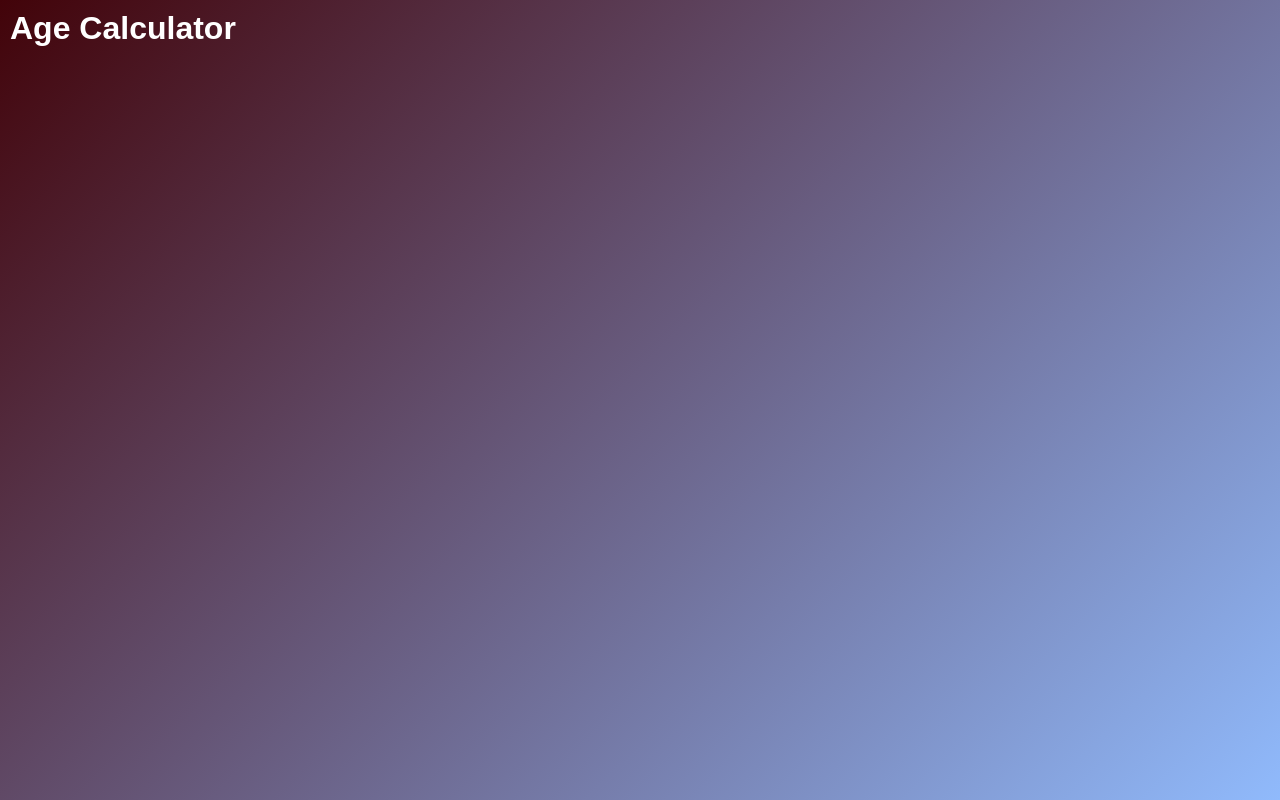
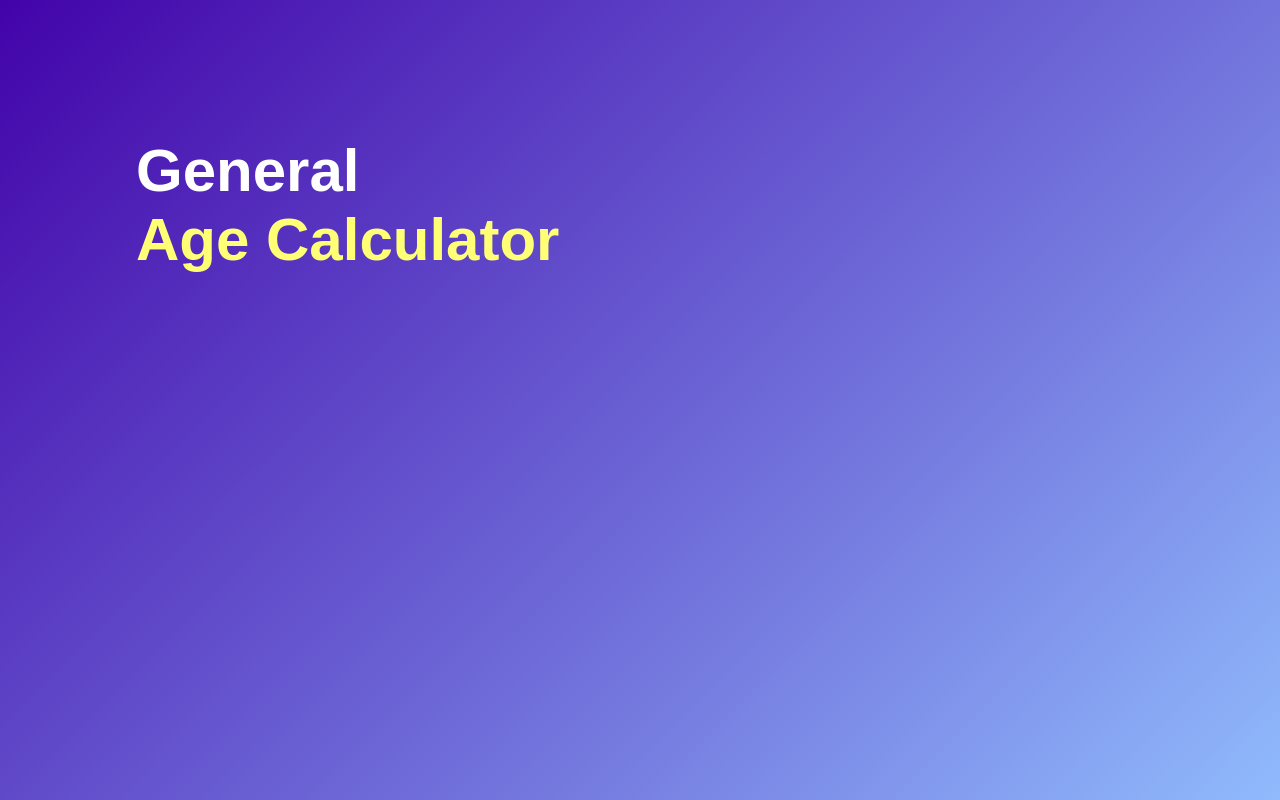
Before and after one commit to YawBoah/Age-Calculator, a plain HTML site: page index.html in a window 1280 px wide. Drawn offline with Linux system fonts and the light colour scheme.

Commit message:
Adding divs in the html file and Styling them in the css file

```diff
--- a/index.html
+++ b/index.html
@@ -9,7 +9,7 @@
 <body>
     <div class="container">
         <div class="calculator">
-            <h1>Age Calculator</h1>
+            <h1>General <br> <span>Age Calculator</span></h1>
         </div>
     </div>
 
--- a/style.css
+++ b/style.css
@@ -8,7 +8,22 @@
 .container{
     width: 100%;
     min-height: 100vh;
-    background: linear-gradient(135deg, #420309, #90bafc);
+    background: linear-gradient(135deg, #4203a9, #90bafc);
     color: #fff;
     padding: 10px;
 }
+
+.calculator{
+    width: 100%;
+    max-width: 600px;
+    margin-left: 10%;
+    margin-top: 10%;
+}
+
+.calculator h1{
+    font-size: 60px;
+}
+
+.calculator h1 span{
+    color: #ffff76;
+}
```
